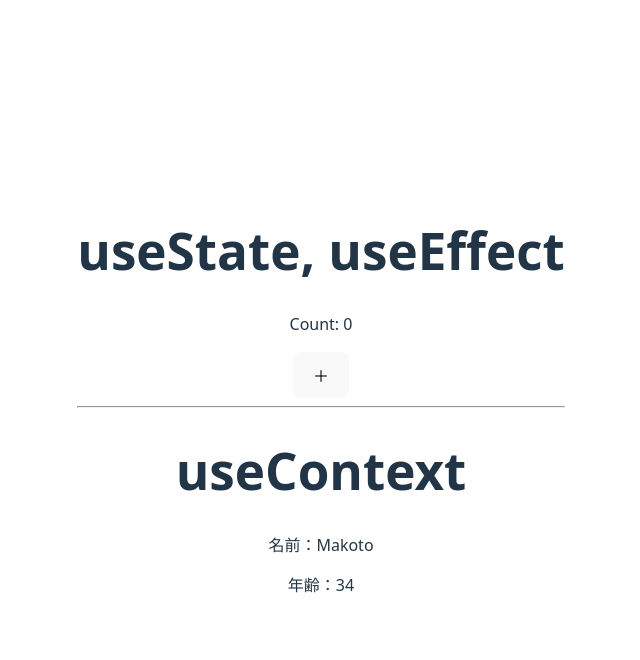
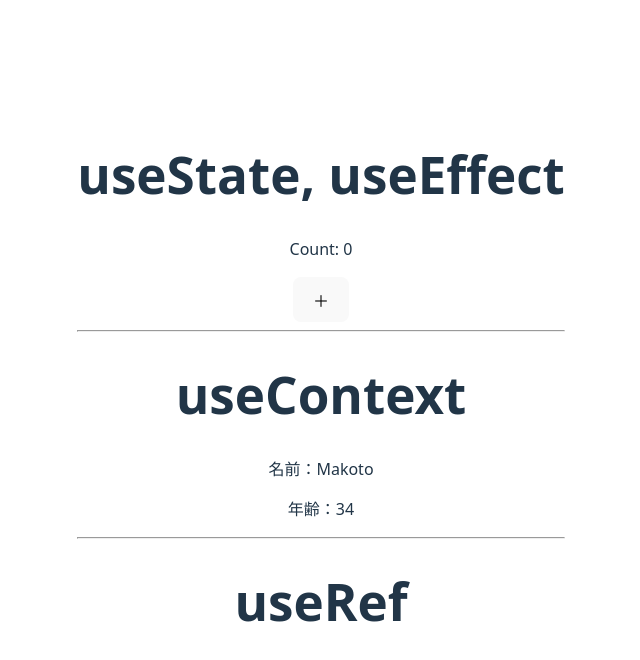
Before and after one commit to m-itoi/shincode-hooks, a React (Vite) app: page / in a window 1280 px wide. Shown: the top 660 px of the page, without its empty margins (319-959 px from the left). Built offline with nearby package versions, Linux system fonts and the light colour scheme.

Commit message:
useRef before

```diff
--- a/src/App.tsx
+++ b/src/App.tsx
@@ -2,7 +2,8 @@ import './App.css'
 import {
   useEffect,
   useState,
-  useContext
+  useContext,
+  // Reference：参照
 } from 'react';
 import MakotoContext from './main.tsx';
 
@@ -28,6 +29,10 @@ function App() {
       <h1>useContext</h1>
       <p>名前：{makotoInfo.name}</p>
       <p>年齢：{makotoInfo.age}</p>
+
+      <hr />
+      <h1>useRef</h1>
+      <input type="text" />
     </div>
   );
 };
```
